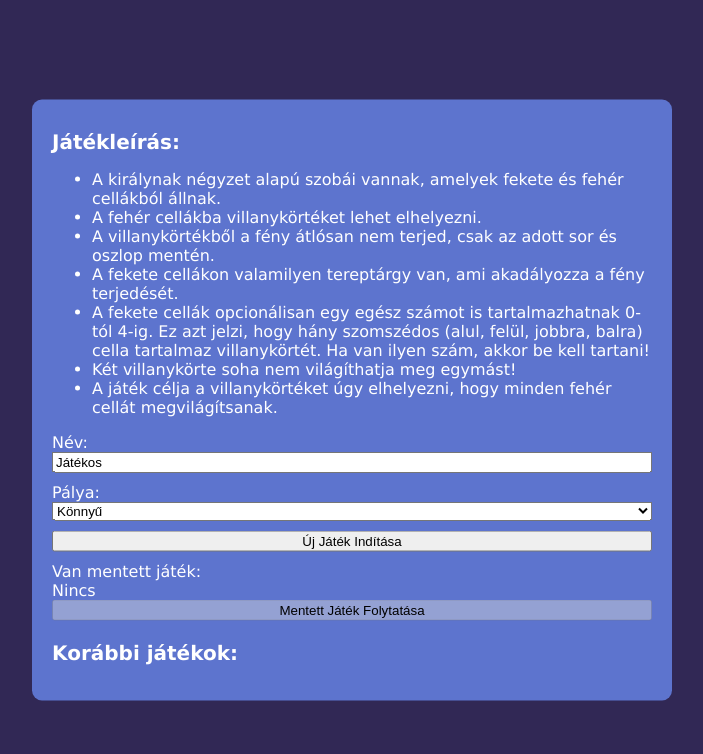
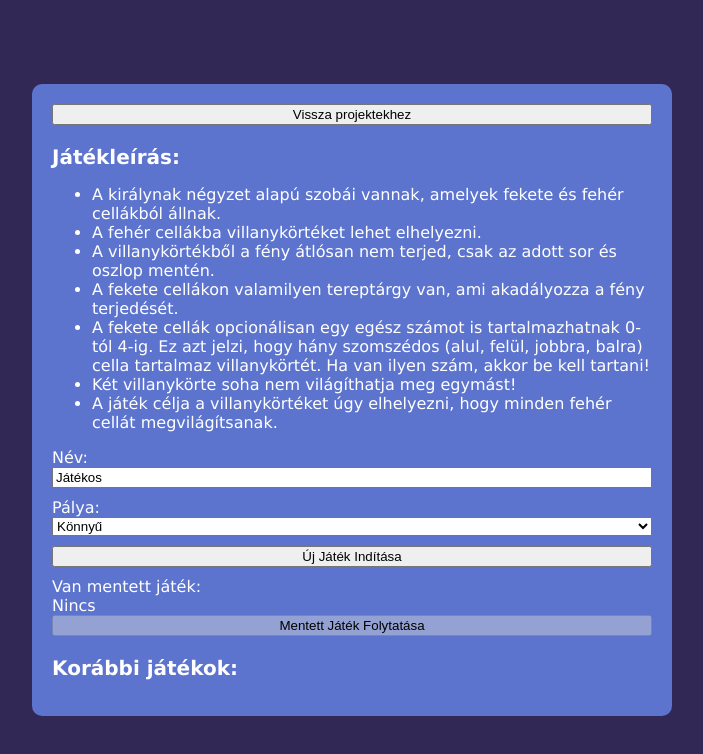
Before and after one commit to LiuBali123/liubali123.github.io, a plain HTML site: page lampajatek/index.html in a window 1280 px wide. Shown: the whole page, without its empty margins (288-991 px from the left). Drawn offline with Linux system fonts and the light colour scheme.

Commit message:
Javascript project final test

```diff
--- a/lampajatek/index.html
+++ b/lampajatek/index.html
@@ -11,6 +11,9 @@
 
 <body>
     <div id="menu" style="padding: 20px;">
+        <form action="../">
+            <input type="submit" value="Vissza projektekhez" />
+        </form>
         <h1>Játékleírás:</h1>
         <ul>
             <li>A királynak négyzet alapú szobái vannak, amelyek fekete és fehér cellákból állnak.</li>
```
